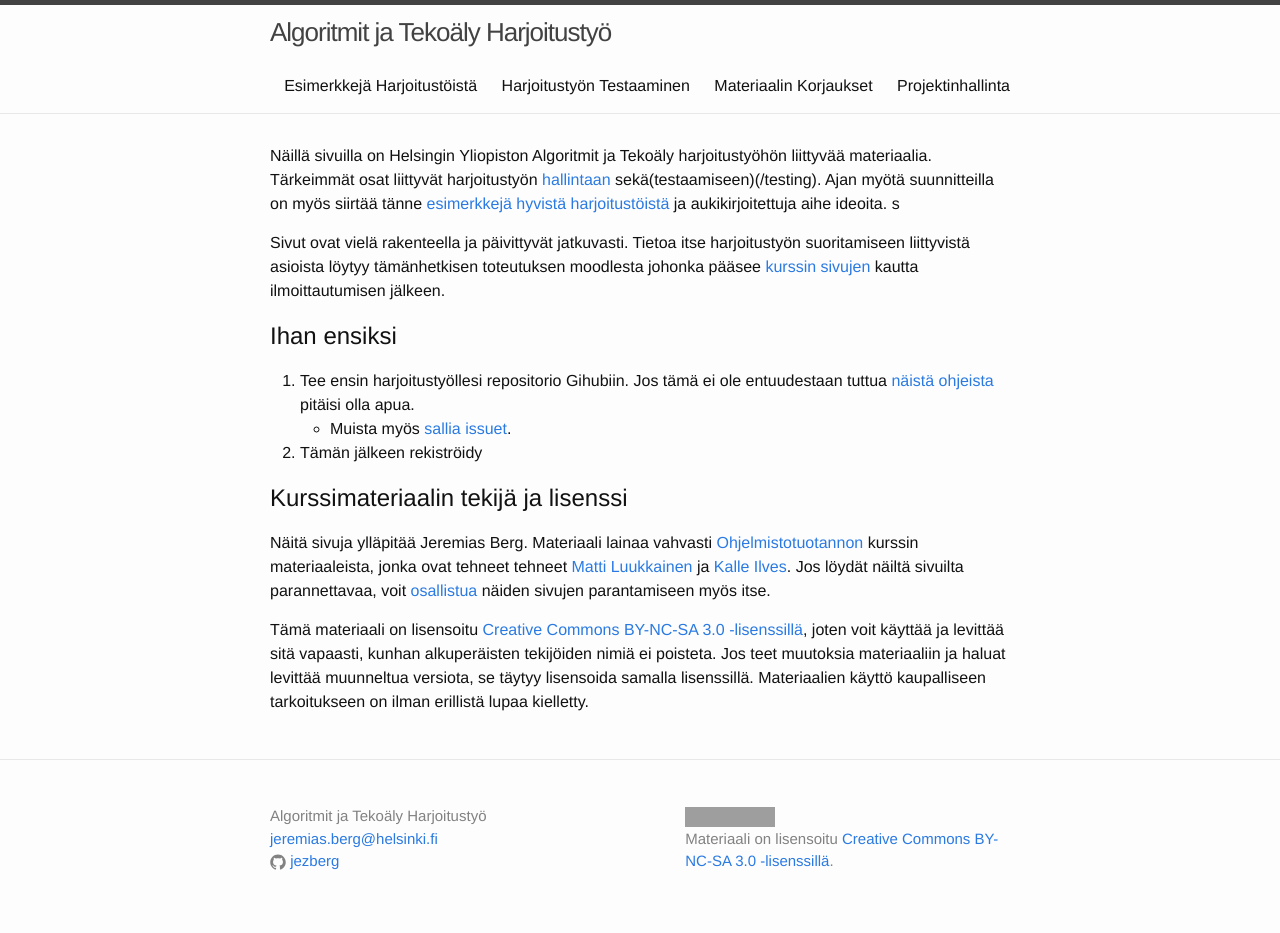
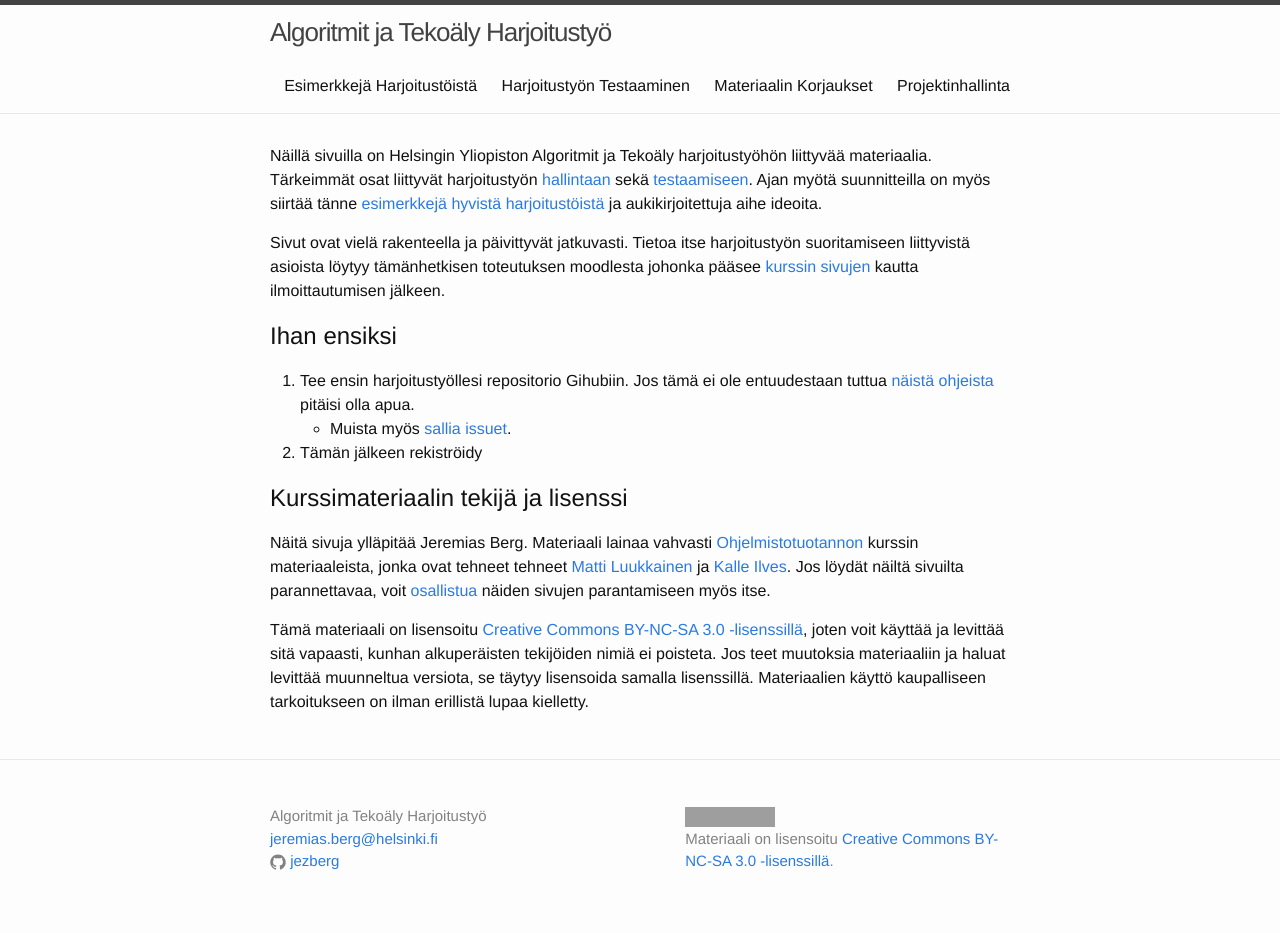
Before and after one commit to algolabra-hy/algolabra-hy.github.io, a Jekyll site: the page built from index.md, in a window 1280 px wide. Built offline with Jekyll 4.4.1, drawn with Linux system fonts in a browser that asks for light colours; grey boxes are pictures that could not be loaded.

Commit message:
small fixes

```diff
--- a/index.md
+++ b/index.md
@@ -3,7 +3,7 @@ layout: home
 permalink: /
 ---
 
-Näillä sivuilla on Helsingin Yliopiston Algoritmit ja Tekoäly harjoitustyöhön liittyvää materiaalia. Tärkeimmät osat liittyvät harjoitustyön [hallintaan](/projektinhallinta) sekä(testaamiseen)(/testing). Ajan myötä suunnitteilla on myös siirtää tänne [esimerkkejä hyvistä harjoitustöistä](/esimerkkeja) ja aukikirjoitettuja aihe ideoita. s
+Näillä sivuilla on Helsingin Yliopiston Algoritmit ja Tekoäly harjoitustyöhön liittyvää materiaalia. Tärkeimmät osat liittyvät harjoitustyön [hallintaan](/projektinhallinta) sekä [testaamiseen](/testing). Ajan myötä suunnitteilla on myös siirtää tänne [esimerkkejä hyvistä harjoitustöistä](/esimerkkeja) ja aukikirjoitettuja aihe ideoita.
 
 Sivut ovat vielä rakenteella ja päivittyvät jatkuvasti.
 Tietoa itse harjoitustyön suoritamiseen liittyvistä asioista löytyy tämänhetkisen toteutuksen moodlesta johonka pääsee [kurssin sivujen](https://studies.helsinki.fi/kurssit/opintojakso/otm-3d27dcc5-f7b5-4eec-b5db-53217aee3918/TKT20010) kautta ilmoittautumisen jälkeen.
```
